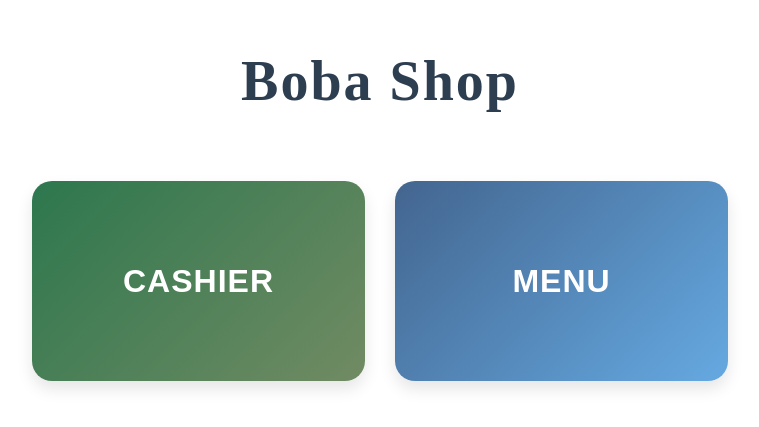
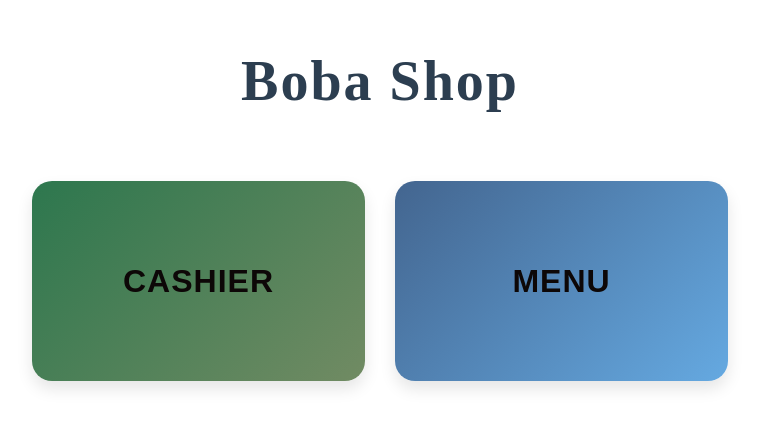
Before and after one commit to CSCE331-Fall2025-900-911/project3_gang_40, a React (Vite) app in the folder frontend/: page / in a window 1280 px wide. Shown: the part 175-602 px from the top of the page, without its empty margins (260-1019 px from the left). Built offline with nearby package versions, Linux system fonts and the light colour scheme.

Commit message:
fixed buttons

```diff
--- a/frontend/src/App.css
+++ b/frontend/src/App.css
@@ -45,12 +45,12 @@
 
 .home-container .cashier-button {
   background: linear-gradient(135deg, #2d774e 0%, #718b63 100%);
-  color: white;
+  color: rgb(13, 7, 7);
 }
 
 .home-container .menu-button {
   background: linear-gradient(135deg, #43658f 0%, #65a9e1 100%);
-  color: white;
+  color: rgb(13, 7, 7);
 }
 
 .home-container .nav-button:hover {
```
